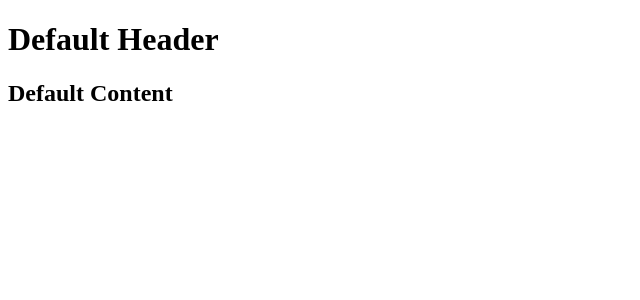
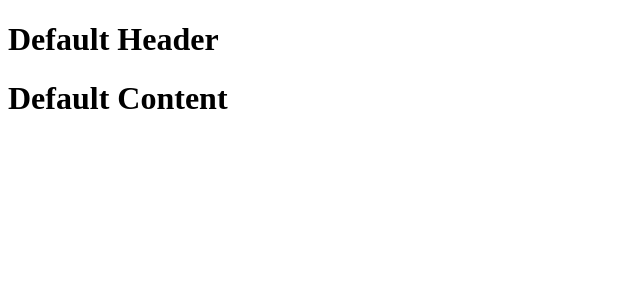
Before and after one commit to sithu/reactapp, a React app: page / in a window 1280 px wide. Shown: the top 300 px of the page, without its empty margins (0-640 px from the left). Built offline with nearby package versions, Linux system fonts and the light colour scheme.

Commit message:
different ways of passing state

```diff
--- a/App.jsx
+++ b/App.jsx
@@ -4,21 +4,40 @@
 
 	constructor() {
 		super();
+		this.state = {
+			"header": "Default Header",
+			"content": "Default Content"
+		}
 	}
 
 	render() {
 		return (
 			<div>
-				<h1>{this.props.headerProp}</h1>
-				<h2>{this.props.contentProp}</h2>
+				<Header headerProp={this.state.header}/>
+				<Content contentProp={this.state.content}/>
 			</div>
 		);
 	}
 }
 
-App.defaultProps = {
-		"headerProp": "Default Header",
-		"contentProp": "Default Content"
+class Header extends React.Component {
+	render() {
+		return (
+			<div>
+				<h1>{this.props.headerProp}</h1>
+			</div>
+		);
+	}
+}
+
+class Content extends React.Component {
+	render() {
+		return (
+			<div>
+				<h1>{this.props.contentProp}</h1>
+			</div>
+		);
+	}
 }
 
 export default App;
```
